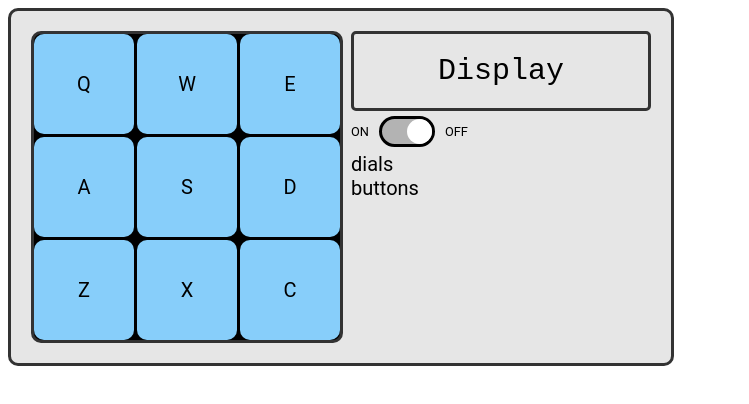
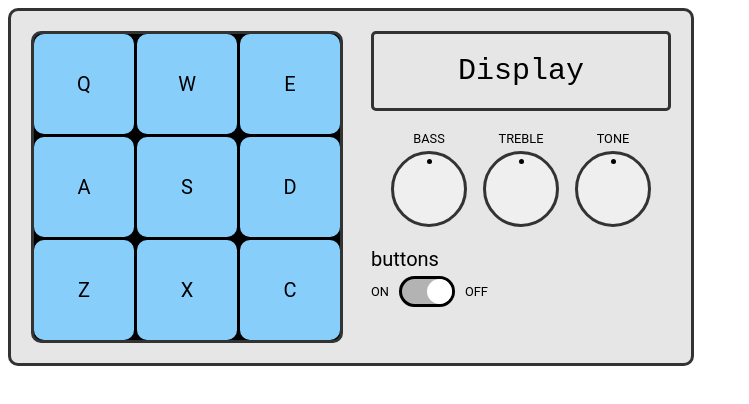
Before and after one commit to chazmcgrill/drum-machine, a React (Create React App) app: page / in a window 1280 px wide. Shown: the top 404 px of the page, without its empty margins (0-749 px from the left). Built offline with nearby package versions, Linux system fonts and the light colour scheme.

Commit message:
Improves Dials Styling / Adds Labels

```diff
--- a/src/components/App.js
+++ b/src/components/App.js
@@ -3,6 +3,7 @@ import DrumPads from './DrumPads';
 import Switch from './Switch';
 import Display from './Display';
 import './App.sass';
+import Dial from './Dial';
 
 class App extends Component {
     state = {
@@ -21,9 +22,13 @@ class App extends Component {
                 <DrumPads />
                 <div>
                     <Display />
+                    <div className="dial-container">
+                        <Dial label="bass" />
+                        <Dial label="treble" />
+                        <Dial label="tone" />
+                    </div>
+                    <div className="buttons">buttons</div>
                     <Switch handlePowerClick={this.handlePowerClick} powerOn={powerOn} />
-                    <div className="dials">dials</div>
-                    <div className="buttons">buttons</div>
                 </div>
             </div>
         );
--- a/src/components/App.sass
+++ b/src/components/App.sass
@@ -4,5 +4,10 @@
     border-radius: 10px
     padding: 20px
     justify-content: space-between
-    max-width: 620px
+    max-width: 640px
     background: lighten(#333, 70%)
+
+.dial-container
+    display: flex
+    justify-content: space-between
+    padding: 20px
--- /dev/null
+++ b/src/components/Dial.js
@@ -0,0 +1,17 @@
+import React from 'react';
+import './Dial.sass';
+
+const Dial = ({ label }) => (
+    <div className="dial-column">
+        <p className="dial-label">{label.toUpperCase()}</p>
+        <div className="dial">
+            <div className="dial_marker" />
+        </div>
+    </div>
+);
+
+Dial.defaultProps = {
+    label: 'name',
+};
+
+export default Dial;
--- /dev/null
+++ b/src/components/Dial.sass
@@ -0,0 +1,23 @@
+.dial-column
+    text-align: center
+
+.dial-label
+    font-size: 0.8rem
+    margin: 0 0 5px
+
+.dial
+    width: 70px
+    height: 70px
+    background: #efefef
+    border-radius: 100%
+    position: relative
+    border: 3px solid #333
+
+    &_marker
+        width: 5px
+        height: 5px
+        border-radius: 100%
+        background: black
+        position: absolute
+        top: 5px
+        left: 32.5px
--- a/src/components/Display.js
+++ b/src/components/Display.js
@@ -1,5 +1,5 @@
 import React from 'react';
-import './Display.sass'
+import './Display.sass';
 
 export default () => (
     <div className="display" id="display">Display</div>
```
